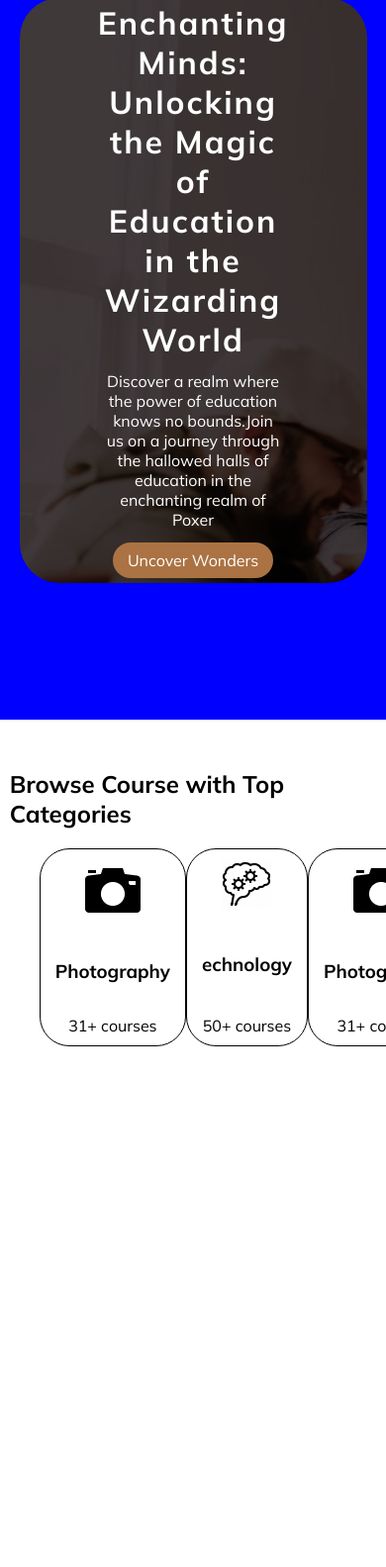
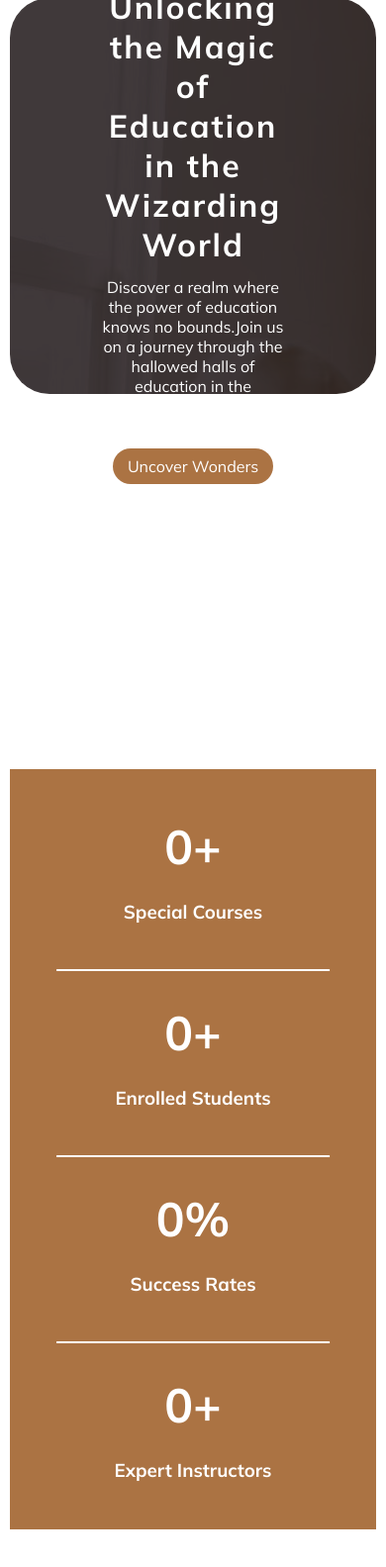
Before and after one commit to Areebah-snow/Poxer, a plain HTML site: page index.html in a window 390 px wide. Shown: the part 75-1658 px from the top of the page at 99% size. Before the commit the page ends 1182 px from the top, so only its background shows below. Drawn offline with Linux system fonts and the light colour scheme.

Commit message:
counter js

```diff
--- a/index.html
+++ b/index.html
@@ -40,6 +40,33 @@
     </div>
 
     <section>
+      <div class="counters">
+        <div>
+            <div class="counter">
+                <h1><span data-count="2000">0</span>+</h1>
+                <h3>Special Courses</h3>
+
+            </div>
+            <div class="counter">
+                <h1><span data-count="13000">0</span>+</h1>
+                <h3>Enrolled Students</h3>
+
+            </div>
+            <div class="counter">
+                <h1><span data-count="91">0</span>%</h1>
+                <h3>Success Rates</h3>
+
+            </div>
+            <div class="counter">
+                <h1><span data-count="100">0</span>+</h1>
+                <h3>Expert Instructors</h3>
+
+            </div>
+        </div>
+
+      </div>
+    </section>
+    <section>
         <h2>Browse Course with Top Categories</h2>
         <div class="categories">
             <div class="category">
@@ -77,5 +104,6 @@
         </div>
     </section>
 
+    <script src="main.js"></script>
 </body>
 </html>
--- /dev/null
+++ b/main.js
@@ -0,0 +1,50 @@
+const counters = document.querySelectorAll(".counters span")
+const container = document.querySelectorAll(".counters")
+
+let activated =  false;
+
+window.addEventListener("scroll",()=>{
+    /*If the page is scrolled to the containers elemetn and the counter are not activated */
+    // console.log("okay")
+    if(
+        pageYOffset > container.offsetTop - container.offsetHeight - 200 && activated === false
+    ){
+        counters.forEach(counter =>{
+
+        //set counter values to zero
+            counter.innerText = 0;
+        //set count variable to track count
+        let count = 0;
+
+        //Update count function
+        function updateCount(){
+            //gET COUNTER TARGET NUMBNER TO COUNT TO
+
+            const target = parseInt(counter.dataset.count);
+            if(count < target){
+                count++;
+                counter.innerText =  count;
+                setTimeout(updateCount,10)
+            }
+            else{
+                counter.innerText =  target
+            }
+
+        }
+        //Run the fintion initially
+        updateCount();
+        //set activated to true
+        activated = true;
+        });
+
+    } else if(
+        pageYOffset < container.offsetTop -container.offsetHeight - 500 || pageYOffset === 0 && activated === true){
+            counters.forEach(counter =>{
+                //set counter bacl to zero
+                counter.innerText = 0;
+            });
+            //set activated to false
+            activated =  false;
+        }
+
+});
--- a/style.css
+++ b/style.css
@@ -23,7 +23,7 @@ html{
 
     width: 100vw;
     height: 95vh;
-    background-color: blue;
+
     color: black ;
 }
 nav{
@@ -73,11 +73,11 @@ nav ul li a{
 
 header{
      background:url(images/headerImage.jpeg) ;
-     width:90vw;
-     height: 100vh ;
+     width:95vw;
+     height: 400px !important ;
     border-radius: 40px;
      margin-inline: auto;
-     object-fit: cover;
+
      background-attachment: fixed;
     background-color: rgb(71, 62, 63);
     /*filter: grayscale(100%);*/
@@ -128,3 +128,66 @@ section{
     width: 300px;
     height: 200px;
 }
+
+.counters{
+    padding: 3em 2em;
+    background-color: #ab7343;
+    color: white;
+    text-align: center;
+}
+
+.counters >div{
+    max-width: 900px;
+    margin: 0 auto;
+    display: grid;
+    grid-template-columns: repeat(4,1fr);
+    gap: 4em 2em;
+}
+
+.counter{
+    position: relative;
+}
+.counter h1{
+    font-size: 3em;
+    margin-bottom: 0.5em;
+}
+
+.counter:not(:last-child)::before{
+    content:'';
+    background: white;
+    position: absolute;
+    width: 2px;
+    height: 3em;
+    top: 50%;
+    transform: translateY(-50%);
+    right: -1em;
+}
+
+@media  screen and (max-width: 900px) and (min-width:501px) {
+    .counters > div{
+        grid-template-columns: 1fr 1fr;
+    }
+    .counter:nth-child(2)::before{
+        display: none;
+    }
+
+}
+
+@media screen and (max-width: 500px){
+    .counters > div{
+        grid-template-columns: 1fr;
+        row-gap: 5em;
+    }
+
+    .counter:not(:last-child)::before{
+        width: 90%;
+        height: 2px;
+        top: initial;
+        right: initial;
+        bottom: -3em;
+        left: 50%;
+        transform: translateX(-50%);
+
+    }
+
+}
```
